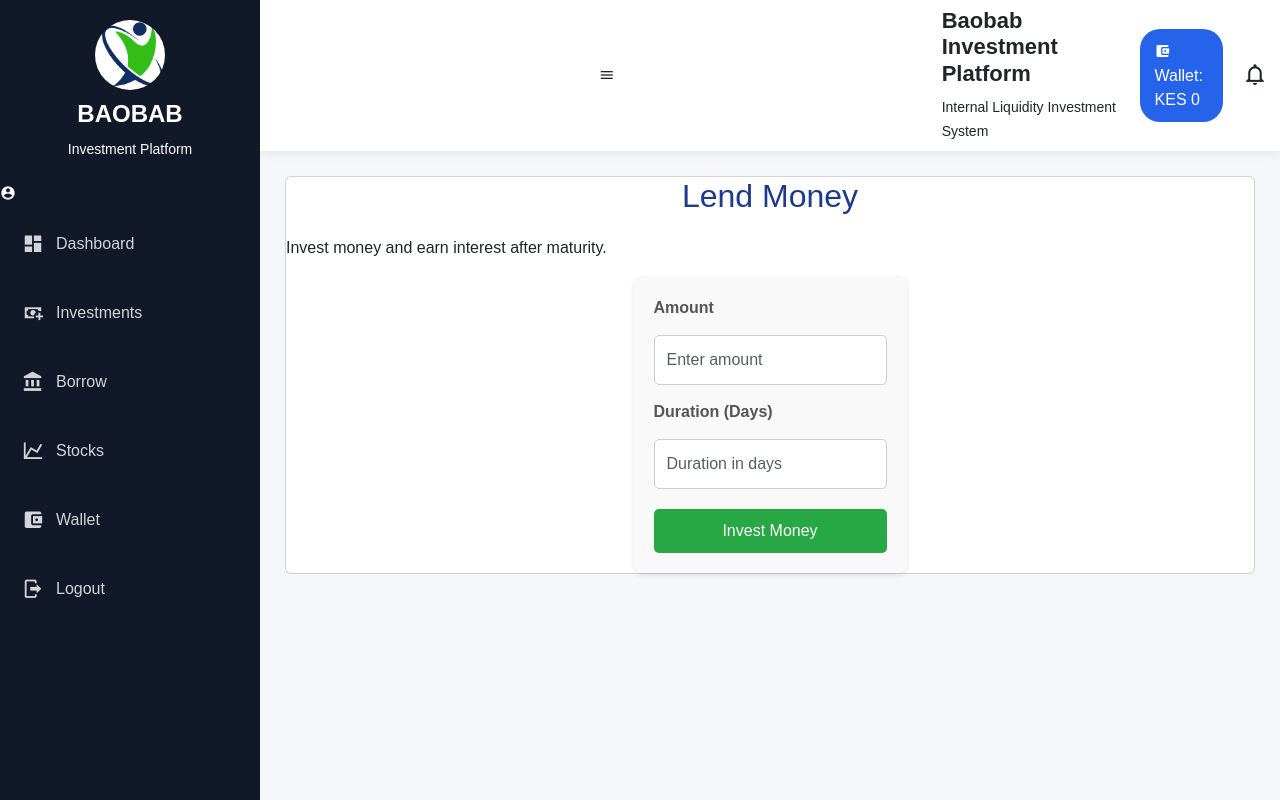
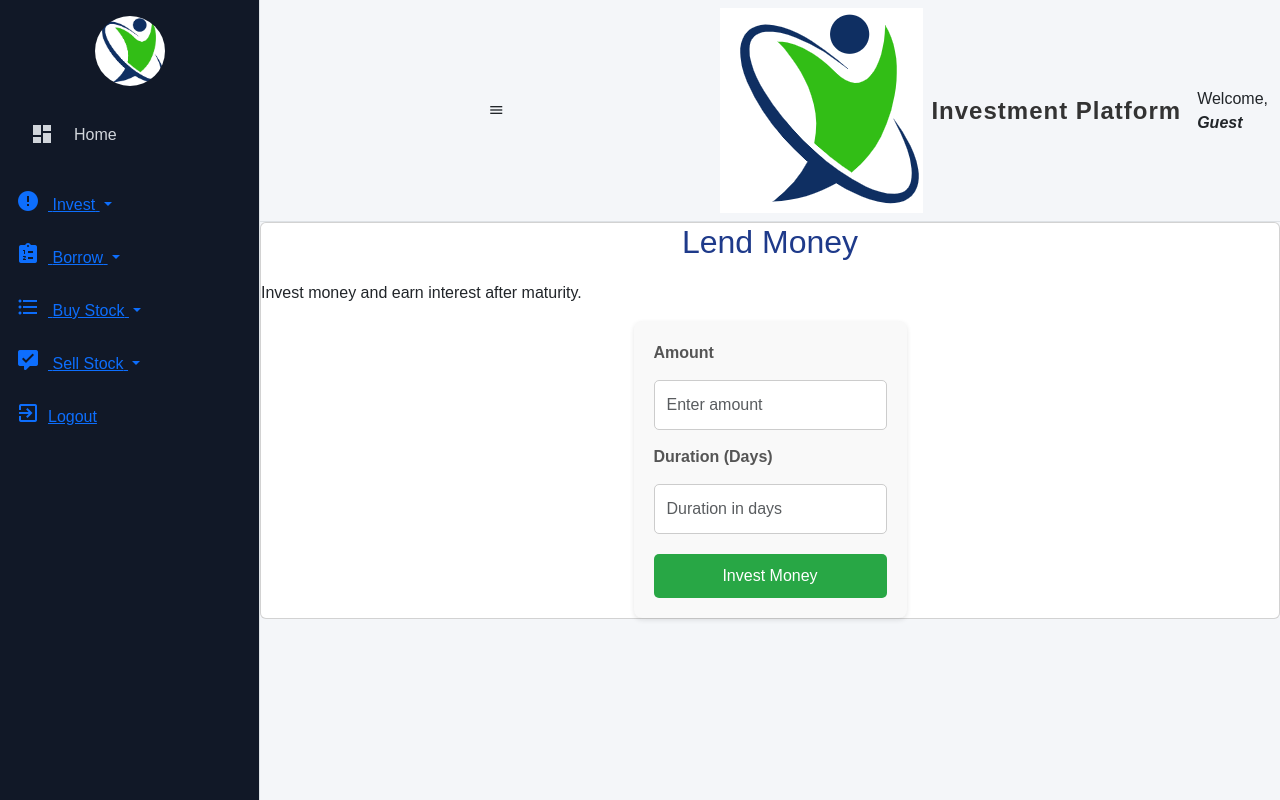
Before and after one commit to Bornface-Sonye/Baobab, a Django app: template invest/templates/lend_money.html in a window 1280 px wide. Run offline with Django 4.2, Linux system fonts and the light colour scheme; the template is opened without the code that fills it: values that come from a table or form of the project are taken from there, others are empty; some libraries are stand-ins or nearby versions.

Commit message:
Continue with the updation

```diff
--- a/invest/templates/base_dashboard.html
+++ b/invest/templates/base_dashboard.html
@@ -5,347 +5,116 @@
     <meta charset="UTF-8">
     <meta name="viewport" content="width=device-width, initial-scale=1.0">
     <title>Baobab | Investment Platform</title>
+    <link rel="shortcut icon" href="{% static 'img/favicon.ico' %}" type="image/x-icon">
+    <link rel="apple-touch-icon" href="{% static 'img/connect.png' %}">
+    <link rel="stylesheet" href="{% static 'css/dashboard.css' %}">
+    <link rel="stylesheet" href="{% static 'css/styles.css' %}">
+    <link rel="stylesheet" href="https://cdn.jsdelivr.net/npm/bootstrap@5.3.0/dist/css/bootstrap.min.css">
+    <link href="https://cdnjs.cloudflare.com/ajax/libs/MaterialDesign-Webfont/5.3.45/css/materialdesignicons.min.css" rel="stylesheet">
+</head>
+<body>
+    <div class="dashboard-container d-flex">
+        <!-- Sidebar -->
+        <aside id="sidebar" class="sidebar border-end" style="height: 100vh; overflow-y: auto;">
+            <div class="sidebar-logo text-center py-3">
+                <img src="{% static 'img/connect.png' %}" alt="MMUST Logo" class="mmust-logo">
+            </div>
+            <ul class="list-unstyled ps-3">
+                <li class="mb-3">
+                    <a href="{% url 'dashboard' %}" class="menu-link">
+                        <i class="mdi mdi-view-dashboard icon-home" style="font-size: 1.5em; margin-right: 8px;"></i> <span class="menu-text">Home</span>
+                    </a>
+                </li>
+                <!-- Lend Money Section -->
+                <li class="mb-3">
+                    <a href="#complaintSubmenu" data-bs-toggle="collapse" aria-expanded="false" class="dropdown-toggle">
+                        <i class="mdi mdi-alert-circle icon-complaints" style="font-size: 1.5em; margin-right: 8px;"></i> <span class="menu-text">Invest</span>
+                    </a>
+                    <ul class="collapse list-unstyled ps-3 submenu" id="complaintSubmenu">
+                        <li><a href="#" class="load-link" data-url="{% url 'lend-money' %}"><i class="mdi mdi-file-document icon-complaints-link" style="font-size: 1.5em; margin-right: 8px;"></i> <span class="link-text">View Complaint</span></a></li>
+                    </ul>
+                </li>
+                <!-- Borrow Money Section -->
+                <li class="mb-3">
+                    <a href="#resultsSubmenu" data-bs-toggle="collapse" aria-expanded="false" class="dropdown-toggle">
+                        <i class="mdi mdi-clipboard-list icon-results" style="font-size: 1.5em; margin-right: 8px;"></i> <span class="menu-text">Borrow</span>
+                    </a>
+                    <ul class="collapse list-unstyled ps-3 submenu" id="resultsSubmenu">
+                        <li><a href="#" class="load-link" data-url="{% url 'borrow-money' %}"><i class="mdi mdi-file-eye icon-view-result" style="font-size: 1.5em; margin-right: 8px;"></i> <span class="link-text">View Result</span></a></li>
+                    </ul>
+                </li>
+                <!-- Buy Stock Section -->
+                <li class="mb-3">
+                    <a href="#nominalRollSubmenu" data-bs-toggle="collapse" aria-expanded="false" class="dropdown-toggle">
+                        <i class="mdi mdi-format-list-bulleted icon-nominal-roll" style="font-size: 1.5em; margin-right: 8px;"></i> <span class="menu-text">Buy Stock</span>
+                    </a>
+                    <ul class="collapse list-unstyled ps-3 submenu" id="nominalRollSubmenu">
+                        <li><a href="#" class="load-link" data-url="{% url 'buy-stock' %}"><i class="mdi mdi-file-eye icon-view-nominal-roll" style="font-size: 1.5em; margin-right: 8px;"></i> <span class="link-text">View Nominal Roll</span></a></li>
+                    </ul>
+                </li>
 
-    <link rel="shortcut icon"
-          href="{% static 'img/favicon.ico' %}"
-          type="image/x-icon">
+                <!-- Sell Stock Section -->
+                <li class="mb-3">
+                    <a href="#responseSubmenu" data-bs-toggle="collapse" aria-expanded="false" class="dropdown-toggle">
+                        <i class="mdi mdi-comment-check icon-responses" style="font-size: 1.5em; margin-right: 8px;"></i> <span class="menu-text">Sell Stock</span>
+                    </a>
+                    <ul class="collapse list-unstyled ps-3 submenu" id="responseSubmenu">
+                        <li><a href="#" class="load-link" data-url="{% url 'sell-stock' %}"><i class="mdi mdi-account-tie icon-lecturer-responses" style="font-size: 1.5em; margin-right: 8px;"></i> <span class="link-text">Response From Lecturers</span></a></li>
+                    </ul>
+                </li>
+                 <!-- Logout Section -->
+                <a href="{% url 'logout' %}" class="nav-item"><i class="mdi mdi-exit-to-app icon-logout" style="font-size: 1.5em; margin-right: 8px;"></i><span class="menu-text">Logout</a>
+            </ul>
+        </aside>
 
-    <link rel="apple-touch-icon"
-          href="{% static 'img/connect.png' %}">
+        <!-- Main content -->
+        <div class="main-content flex-grow-1">
+            <!-- Header -->
+            <header class="navbar navbar-expand-lg border-bottom">
+                <div class="container-fluid">
+                    <button id="toggleSidebar" class="btn"><i class="mdi mdi-menu"></i></button>
+                    <img src="{% static 'img/connect.png' %}" alt="MMUST Logo" class="header-logo">
+                     <span class="navbar-brand ms-2" style="font-size: 1.5em; font-weight: bold; color: #333; letter-spacing: 1px; font-family: Arial, sans-serif;">
+                        Investment Platform
+                    </span>
+                    <span class="ms-auto">Welcome, <i><b>{{ last_name|default:"Guest" }}</b></i></span>
+                </div>
+            </header>
 
-    <link rel="stylesheet"
-          href="{% static 'css/dashboard.css' %}">
-
-    <link rel="stylesheet"
-          href="{% static 'css/styles.css' %}">
-
-    <link rel="stylesheet"
-          href="https://cdn.jsdelivr.net/npm/bootstrap@5.3.0/dist/css/bootstrap.min.css">
-
-    <link href="https://cdnjs.cloudflare.com/ajax/libs/MaterialDesign-Webfont/5.3.45/css/materialdesignicons.min.css"
-          rel="stylesheet">
-
-</head>
-
-<body>
-
-<div class="dashboard-container d-flex">
-
-    <!-- ========================= -->
-    <!-- Sidebar -->
-    <!-- ========================= -->
-
-    <aside id="sidebar"
-            class="sidebar">
-
-        <div class="sidebar-logo">
-
-            <img src="{% static 'img/connect.png' %}"
-                 class="platform-logo">
-
-            <h4 class="logo-text">
-                BAOBAB
-            </h4>
-
-            <small>
-                Investment Platform
-            </small>
-
+            <!-- Hero Section -->
+            <main class="main-content" id="hero-section">
+                <section id="home" class="hero">
+                    <div class="hero-content">
+                        {% block content %}{% endblock %}
+                    </div>
+                </section>
+            </main>
         </div>
-
-
-        <div class="user-card">
-
-            <i class="mdi mdi-account-circle user-icon"></i>
-
-            <h6>
-
-                {{user.first_name}}
-                {{user.last_name}}
-
-            </h6>
-
-            <small>
-
-                {{user.phone_number}}
-
-            </small>
-
-        </div>
-
-
-        <ul class="sidebar-menu">
-
-
-            <li>
-
-                <a href="{% url 'dashboard' %}"
-                   class="menu-link">
-
-                    <i class="mdi mdi-view-dashboard"></i>
-
-                    Dashboard
-
-                </a>
-
-            </li>
-
-
-
-            <li>
-
-                <a href="{% url 'lend-money' %}"
-                   class="menu-link">
-
-                    <i class="mdi mdi-cash-plus"></i>
-
-                    Investments
-
-                </a>
-
-            </li>
-
-
-
-            <li>
-
-                <a href="{% url 'borrow-money' %}"
-                   class="menu-link">
-
-                    <i class="mdi mdi-bank"></i>
-
-                    Borrow
-
-                </a>
-
-            </li>
-
-
-
-            <li>
-
-                <a href="{% url 'buy-stock' %}"
-                   class="menu-link">
-
-                    <i class="mdi mdi-chart-line"></i>
-
-                    Stocks
-
-                </a>
-
-            </li>
-
-
-
-            <li>
-
-                <a href="{% url 'sell-stock' %}"
-                   class="menu-link">
-
-                    <i class="mdi mdi-wallet"></i>
-
-                    Wallet
-
-                </a>
-
-            </li>
-
-
-            <li>
-
-                <a href="{% url 'logout' %}"
-                   class="menu-link logout-link">
-
-                    <i class="mdi mdi-logout"></i>
-
-                    Logout
-
-                </a>
-
-            </li>
-
-
-        </ul>
-
-
-    </aside>
-
-
-    <!-- ========================= -->
-    <!-- Main Section -->
-    <!-- ========================= -->
-
-    <div class="main-content flex-grow-1">
-
-
-        <!-- Header -->
-
-        <header class="navbar navbar-expand-lg dashboard-header">
-
-            <div class="container-fluid">
-
-                <button id="toggleSidebar"
-                        class="btn menu-btn">
-
-                    <i class="mdi mdi-menu"></i>
-
-                </button>
-
-
-                <div>
-
-                    <h5 class="platform-title">
-
-                        Baobab Investment Platform
-
-                    </h5>
-
-                    <small>
-
-                        Internal Liquidity Investment System
-
-                    </small>
-
-                </div>
-
-
-
-                <div class="header-right">
-
-
-                    <div class="wallet-info">
-
-                        <i class="mdi mdi-wallet"></i>
-
-                        Wallet:
-
-                        KES
-                        {{wallet.available_balance|default:"0"}}
-
-                    </div>
-
-
-                    <div class="notification">
-
-                        <i class="mdi mdi-bell-outline"></i>
-
-                    </div>
-
-
-                </div>
-
-            </div>
-
-        </header>
-
-
-        <!-- ========================= -->
-        <!-- Dynamic Content -->
-        <!-- ========================= -->
-
-        <main class="dashboard-body">
-
-            {% if messages %}
-
-                {% for message in messages %}
-
-                    <div class="alert alert-{{message.tags}}">
-
-                        {{message}}
-
-                    </div>
-
-                {% endfor %}
-
-            {% endif %}
-
-
-            {% block content %}
-
-            {% endblock %}
-
-        </main>
-
     </div>
 
-</div>
+    <!-- Include jQuery for AJAX handling -->
+    <script src="https://ajax.googleapis.com/ajax/libs/jquery/3.5.1/jquery.min.js"></script>
+    <script src="https://cdn.jsdelivr.net/npm/bootstrap@5.3.0/dist/js/bootstrap.bundle.min.js"></script>
 
+    <script>
+        // Sidebar toggle
+        document.getElementById('toggleSidebar').addEventListener('click', function () {
+            document.querySelector('#sidebar').classList.toggle('collapsed');
+        });
 
-<!-- ========================= -->
-<!-- Scripts -->
-<!-- ========================= -->
+        // AJAX content loading without sidebar and header duplication
+        $('.load-link').click(function (e) {
+            e.preventDefault();
+            const url = $(this).data('url');
+            $('#hero-section').load(url + ' #hero-section > *', function () {
+                window.history.pushState({}, '', url);  // Update URL without page refresh
+            });
+        });
 
-<script src="https://ajax.googleapis.com/ajax/libs/jquery/3.5.1/jquery.min.js"></script>
-
-<script src="https://cdn.jsdelivr.net/npm/bootstrap@5.3.0/dist/js/bootstrap.bundle.min.js"></script>
-
-
-<script>
-
-document.getElementById(
-'toggleSidebar'
-).addEventListener(
-
-'click',
-
-function(){
-
-document.getElementById(
-'sidebar'
-).classList.toggle(
-'collapsed'
-);
-
-}
-
-);
-
-
-$('.load-link').click(
-
-function(e){
-
-e.preventDefault();
-
-const url=$(this).data(
-'url'
-);
-
-
-$('.dashboard-body').load(
-
-url+' .dashboard-body > *',
-
-function(){
-
-window.history.pushState(
-{},
-'',
-url
-);
-
-}
-
-);
-
-}
-
-);
-
-
-window.addEventListener(
-
-'popstate',
-
-function(){
-
-location.reload();
-
-}
-
-);
-
-</script>
-
+        // Handle back button for AJAX-loaded content
+        window.addEventListener('popstate', function () {
+            location.reload();  // Reload to handle back button navigation
+        });
+    </script>
 </body>
 </html>
```
Also changed, not shown: invest/templates/dashboard.html (+83 -133 lines).
